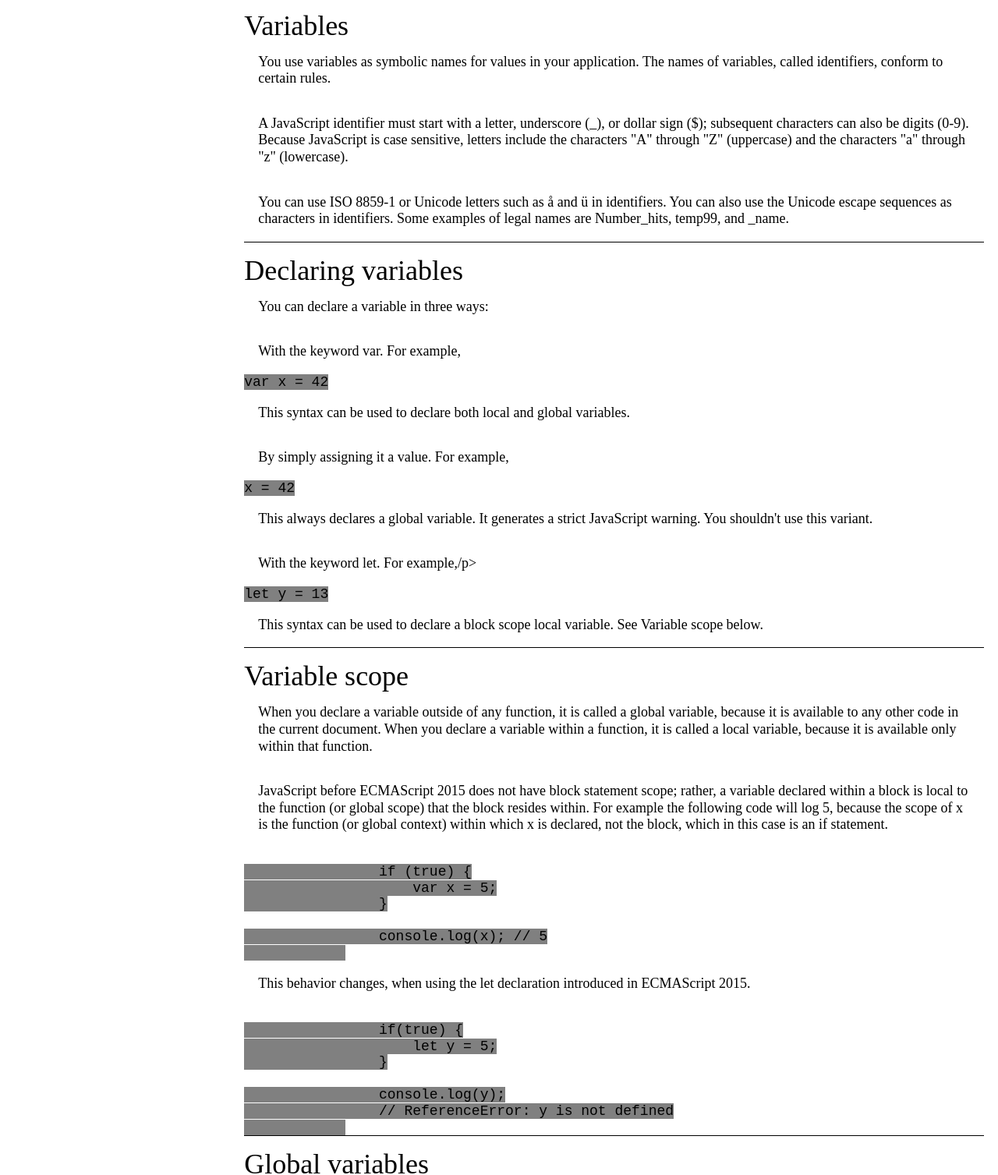
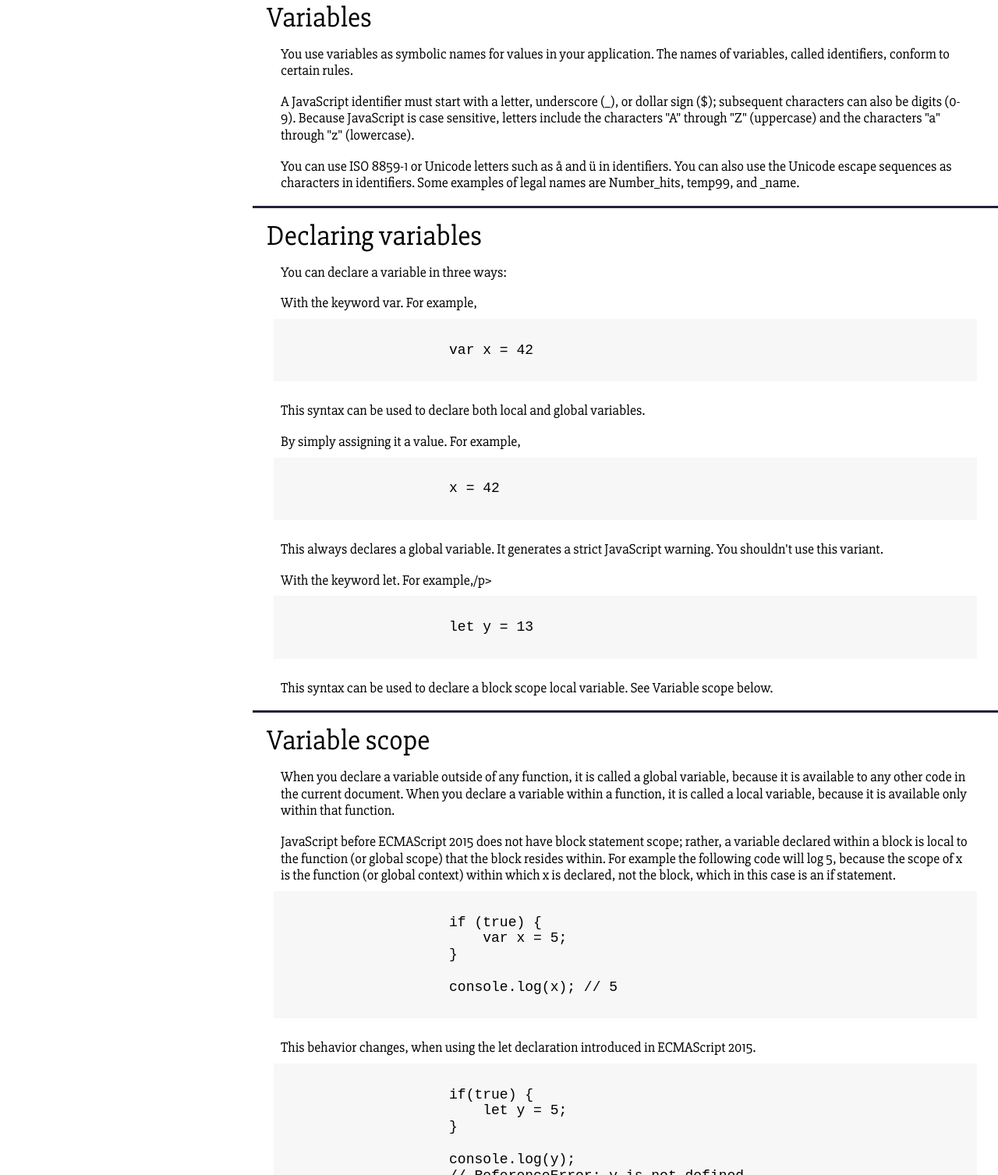
Before and after one commit to jenoble20/DocPage, a plain HTML site: page index.html in a window 1280 px wide. Shown: the part 1293-2800 px from the top of the page at 78% size. Drawn offline with nearby package versions, Linux system fonts and the light colour scheme.

Commit message:
Most CSS styling complete. Some JS to be added.

```diff
--- a/Resources/CSS/style.css
+++ b/Resources/CSS/style.css
@@ -1,13 +1,14 @@
 html{
     font-size: 18px;
+    font-family: "Slabo 27px", serif;
 }
 body{
     display: flex;
     flex-direction: row-reverse;
 }
 
-#navbar{
-
+#main-doc{
+    margin-left: 18rem;
 }
 
 h2{
@@ -15,12 +16,13 @@ h2{
 }
 
 p{
-    padding: 1rem;
+    padding: 1rem 1rem 0 1rem;
     line-height: 1.2rem;
 }
 
 ul{
     margin-left: 3rem;
+    margin-top: 0.5rem;
     list-style: circle
 }
 
@@ -29,33 +31,52 @@ li{
 }
 
 .main-section{
-    margin: 1rem;
-    border-bottom: 1px solid black;
+    padding: 1rem;
+    border-bottom: 3px solid #22223B;
+}
+
+.code-container{
+    background-color: #f7f7f7;
+    margin: 0.5rem;
+    padding: 0.5rem;
 }
 
 code{
-    font-family: monospace;
+    font-family: monospace, "sans serif";
     line-height: 1.1rem;
-    background-color: grey;
+
 }
 
 
 
 /**NAV SECTION**/
 
-.navbar{
-    display: fixed;
+#navbar{
+    position: fixed;
+    left: 0;
+    top: 0;
+    border-right: 1px solid black;
+    background-color: #22223B;
+     color: #F7F7F7;
 }
 
 h1{
     font-size: 2rem;
     text-align: center;
+    padding: 0.7rem;
+    border-bottom: 1px solid black;
 }
 
 .nav-link{
     display: block;
     width: 15rem;
-    padding: 0.7rem;
-    background-color: skyblue;
+    padding: 0.7rem 0.7rem 0.7rem 1.5rem;
+    text-decoration: none;
+    color: #F7F7F7;
     border-bottom: 1px solid black;
+    transition: background-color 0.4s ease;
 }
+
+.nav-link:hover{
+    background-color: #119DA4;
+}
--- a/index.html
+++ b/index.html
@@ -8,6 +8,7 @@
 
     <!--STYLESHEETS-->
     <link type="text/css" rel="stylesheet" href="Resources/CSS/reset.css">
+    <link href="https://fonts.googleapis.com/css?family=Slabo+27px" rel="stylesheet">
     <link type="text/css" rel="stylesheet" href="Resources/CSS/style.css">
 </head>
 
@@ -66,12 +67,14 @@
                 <h2>Hello world</h2>
             </header>
             <p>To get started with writing JavaScript, open the Scratchpad and write your first "Hello world" JavaScript code:</p>
+            <div class="code-container">
                 <pre><code>
                     function greetMe(yourName) {
                         alert("Hellow " + yourName);
                     }
                     greetMe("World");
                 </code></pre>
+            </div>
             <p>Select the code in the pad and hit Ctrl+R to watch it unfold in your browser!</p>
         </section>
 
@@ -96,16 +99,25 @@
             </header>
             <p>You can declare a variable in three ways:</p>
             <p>With the keyword var. For example,</p>
-            <code>var x = 42</code>
-
+            <div class="code-container">
+                <pre><code>
+                    var x = 42
+                </code></pre>
+            </div>
             <p>This syntax can be used to declare both local and global variables.</p>
             <p>By simply assigning it a value. For example,</p>
-            <pre><code>x = 42</code></pre>
-
+            <div class="code-container">
+                <pre><code>
+                    x = 42
+                </code></pre>
+            </div>
             <p>This always declares a global variable. It generates a strict JavaScript warning. You shouldn't use this variant.</p>
             <p>With the keyword let. For example,/p>
-            <pre><code>let y = 13</code></pre>
-
+             <div class="code-container">
+                  <pre><code>
+                    let y = 13
+                  </code></pre>
+               </div>
               <p>This syntax can be used to declare a block scope local variable. See Variable scope below.</p>
         </section>
 
@@ -119,6 +131,7 @@
             <p>
                 JavaScript before ECMAScript 2015 does not have block statement scope; rather, a variable declared within a block is local to the function (or global scope) that the block resides within. For example the following code will log 5, because the scope of x is the function (or global context) within which x is declared, not the block, which in this case is an if statement.
             </p>
+            <div class="code-container">
                 <pre><code>
                     if (true) {
                         var x = 5;
@@ -126,8 +139,9 @@
 
                     console.log(x); // 5
                 </code></pre>
-
+            </div>
             <p>This behavior changes, when using the let declaration introduced in ECMAScript 2015.</p>
+            <div class="code-container">
                 <pre><code>
                     if(true) {
                         let y = 5;
@@ -136,6 +150,7 @@
                     console.log(y);
                     // ReferenceError: y is not defined
                 </code></pre>
+            </div>
         </section>
 
         <section class="main-section" id="global_variables">
@@ -157,10 +172,11 @@
             <p>
                 You can create a read-only, named constant with the const keyword. The syntax of a constant identifier is the same as for a variable identifier: it must start with a letter, underscore or dollar sign and can contain alphabetic, numeric, or underscore characters.
             </p>
+            <div class="code-container">
                 <pre><code>
                     const PI = 3.14;
                 </code></pre>
-
+            </div>
             <p>
                 A constant cannot change value through assignment or be re-declared while the script is running. It has to be initialized to a value.
             </p>
@@ -168,6 +184,7 @@
                 The scope rules for constants are the same as those for let block scope variables. If the const keyword is omitted, the identifier is assumed to represent a variable.
             </p>
             <p>You cannot declare a constant with the same name as a function or variable in the same scope. For example:</p>
+            <div class="code-container">
                 <pre><code>
                     // THIS WILL CAUSE AN ERROR
                     function f() {};
@@ -180,12 +197,14 @@
                         //statements
                     }
                 </code></pre>
-
+            </div>
             <p>However, object attributes are not protected, so the following statement is executed without problems.</p>
+            <div class="code-container">
                 <pre><code>
                     const MY_OBJECT = {"key": "value"};
                     MY_OBJECT.ley = "otherValue";
                 </code></pre>
+            </div>
         </section>
 
         <section class="main-section" id="data_types">
@@ -215,6 +234,7 @@
             <p>
                 Use the if statement to execute a statement if a logical condition is true. Use the optional else clause to execute a statement if the condition is false. An if statement looks as follows:
             </p>
+            <div class="code-container">
                 <pre><code>
                     if (condition) {
                         statement_1;
@@ -222,11 +242,12 @@
                         statement_2;
                     }
                 </code></pre>
-
+            </div>
             <p>
                 condition can be any expression that evaluates to true or false. See Boolean for an explanation of what evaluates to true and false. If condition evaluates to true, statement_1 is executed; otherwise, statement_2 is executed. statement_1 and statement_2 can be any statement, including further nested if statements.
             </p>
             <p>You may also compound the statements using else if to have multiple conditions tested in sequence, as follows:</p>
+            <div class="code-container">
                 <pre><code>
                     if (condition_1) {
                         statement_1;
@@ -240,7 +261,7 @@
                         statement_last;
                     }
                 </code></pre>
-
+            </div>
             <p>
                 In the case of multiple conditions only the first logical condition which evaluates to true will be executed. To execute multiple statements, group them within a block statement ({ ... }) . In general, it's good practice to always use block statements, especially when nesting if statements:
             </p>
@@ -257,20 +278,23 @@
             <p>
                 It is advisable to not use simple assignments in a conditional expression, because the assignment can be confused with equality when glancing over the code. For example, do not use the following code:
             </p>
+            <div class="code-container">
                 <pre><code>
                     if (x = y){
                         /* statements here */
                     }
                 </code></pre>
-
+            </div>
             <p>
                 If you need to use an assignment in a conditional expression, a common practice is to put additional parentheses around the assignment. For example:
             </p>
+            <div class="code-container">
                 <pre><code>
                     if((x = y)) {
                         /* statements here */
                     }
                 </code></pre>
+            </div>
         </section>
 
         <section class="main-section" id="while_statement">
@@ -280,12 +304,13 @@
             <p>
                 A while statement executes its statements as long as a specified condition evaluates to true. A while statement looks as follows:
             </p>
+            <div class="code-container">
                 <pre><code>
                     while (condition){
                         statement
                     }
                 </code></pre>
-
+            </div>
             <p>
                 If the condition becomes false, statement within the loop stops executing and control passes to the statement following the loop.
             </p>
@@ -295,6 +320,7 @@
             <p>To execute multiple statements, use a block statement ({ ... }) to group those statements.</p>
             <p>Example:</p>
             <p>The following while loop iterates as long as n is less than three:</p>
+            <div class="code-container">
                 <pre><code>
                     var n = 0;
                     var x = 0;
@@ -303,7 +329,7 @@
                         x += n;
                     }
                 </code></pre>
-
+            </div>
             <p>
                 With each iteration, the loop increments n and adds that value to x. Therefore, x and n take on the following values:
             </p>
@@ -328,19 +354,21 @@
                 <li>The JavaScript statements that define the function, enclosed in curly brackets, { }.</li>
             </ul>
             <p>For example, the following code defines a simple function named square:</p>
+            <div class="code-container">
                 <pre><code>
                     function square(number) {
                         return number * number;
                     }
                 </code></pre>
-
+            </div>
             <p>
                 The function square takes one argument, called number. The function consists of one statement that says to return the argument of the function (that is, number) multiplied by itself. The return statement specifies the value returned by the function.
             </p>
+            <div class="code-container">
                 <pre><code>
-                return number
+                    return number;
                 </code></pre>
-
+            </div>
             <p>
                 Primitive parameters (such as a number) are passed to functions by value; the value is passed to the function, but if the function changes the value of the parameter, this change is not reflected globally or in the calling function.
             </p>
@@ -375,6 +403,7 @@
     </nav>
 
     <script type="application/javascript" src="https://cdn.freecodecamp.org/testable-projects-fcc/v1/bundle.js" ?></script>
+    <script src="https://ajax.googleapis.com/ajax/libs/jquery/3.3.1/jquery.min.js"></script>
 </body>
 
 </html>
```
Also changed, not shown: Resources/JS/main.js (added, +7 -0 lines). Lines whose indentation alone changed are shown as unchanged.
